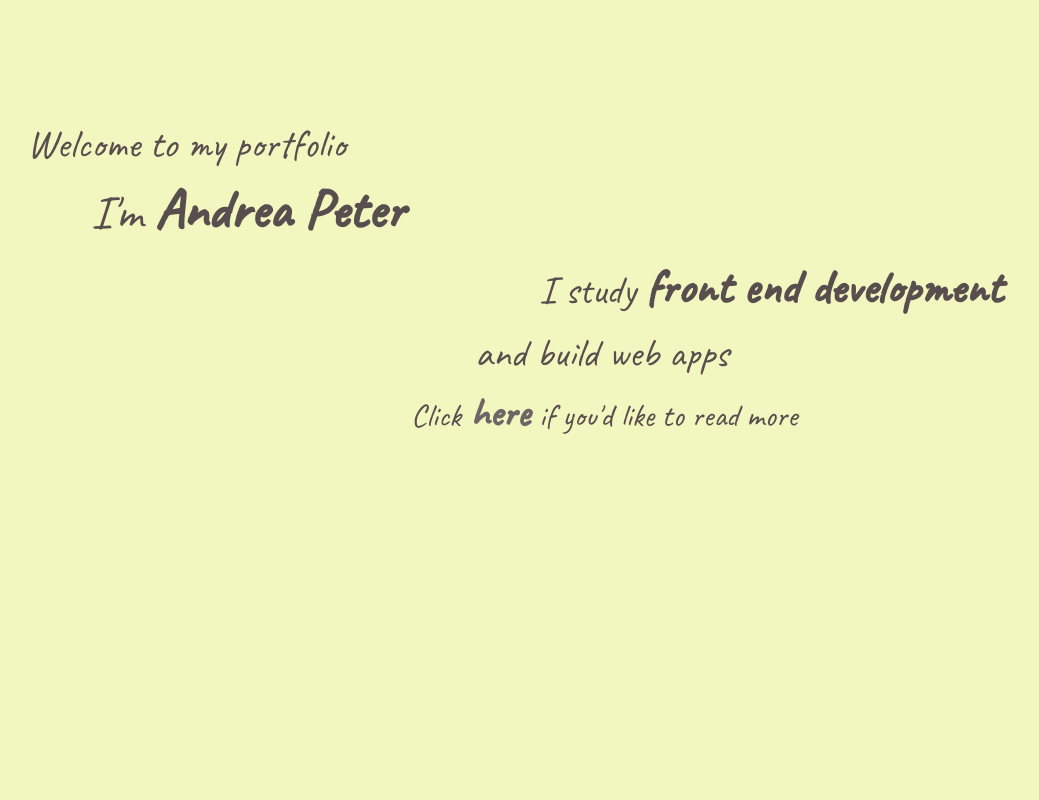
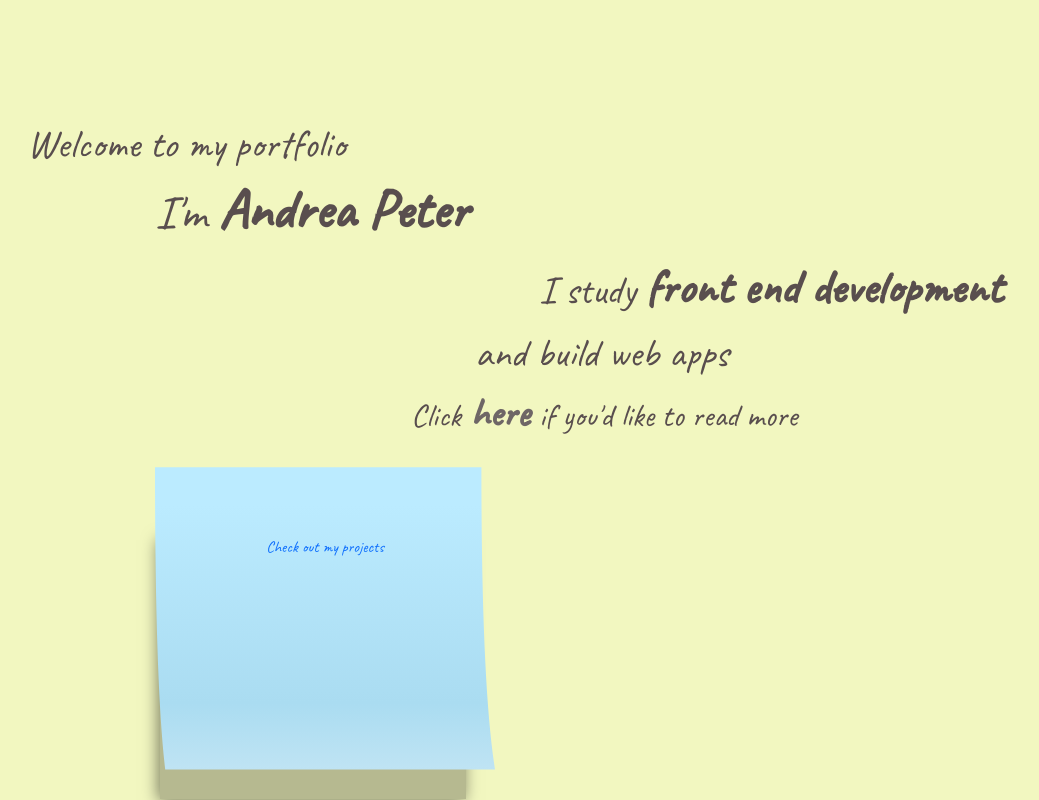
Before and after one commit to pandi1813/react-portfolio, a React (Create React App) app: page / in a window 1280 px wide. Shown: the whole page, without its empty margins (165-1204 px from the left). Built offline with nearby package versions, Linux system fonts and the light colour scheme.

Commit message:
added first sticky note as a link to project gallery page

```diff
--- /dev/null
+++ b/src/components/StickyNoteLinks/StickyNote.jsx
@@ -0,0 +1,30 @@
+import './sticky-note.css'
+import { NavLink } from 'react-router-dom'
+
+export default function StickyNote(props) {
+    return (
+        <NavLink to='projects'>
+
+            <div class="sticky-container">
+                <div class="sticky-outer">
+                    <div class="sticky">
+                        <svg width="0" height="0">
+                            <defs>
+                                <clipPath id="stickyClip" clipPathUnits="objectBoundingBox">
+                                    <path
+                                        d="M 0 0 Q 0 0.69, 0.03 0.96 0.03 0.96, 1 0.96 Q 0.96 0.69, 0.96 0 0.96 0, 0 0"
+                                        stroke-linejoin="round"
+                                        stroke-linecap="square"
+                                    />
+                                </clipPath>
+                            </defs>
+                        </svg>
+                        <div class="sticky-content">
+                            Check out my projects
+                        </div>
+                    </div>
+                </div>
+            </div>
+        </NavLink>
+    )
+}
--- /dev/null
+++ b/src/components/StickyNoteLinks/sticky-note.css
@@ -0,0 +1,59 @@
+.welcome h2 {
+    padding-left: 10vw;
+    padding-right: 5vw;
+  }
+
+
+  .sticky-container {
+    max-width: 340px;
+    position: relative;
+    margin: 0 0 0 25vw;
+    pad: 0;
+
+  }
+
+  .sticky-outer {
+    display: flex;
+    padding-top: 92.5925926%;
+    position: relative;
+
+    width: 100%;
+  }
+
+  .sticky {
+    position: absolute;
+    top: 0;
+    left: 0;
+    right: 0;
+    bottom: 0;
+  }
+
+
+  .sticky:before {
+    box-shadow: -2px 2px 15px 0 rgba(0, 0, 0, 0.5);
+    background-color: rgba(0, 0, 0, 0.25);
+    content: '';
+    width: 90%;
+    left: 5px;
+    height: 83%;
+    position: absolute;
+    top: 30%;
+  }
+
+
+  .sticky-content {
+    background: linear-gradient(180deg,
+        rgba(187, 235, 255, 1) 0%,
+        rgba(187, 235, 255, 1) 12%,
+        rgba(170, 220, 241, 1) 75%,
+        rgba(195, 229, 244, 1) 100%);
+    width: 100%;
+    height: 100%;
+    padding: 20% 10%;
+
+    justify-content: center;
+    align-items: center;
+    font-family: 'Caveat', cursive;
+    text-align: center;
+    clip-path: url(#stickyClip);
+  }
--- a/src/components/pages/Home.jsx
+++ b/src/components/pages/Home.jsx
@@ -1,9 +1,11 @@
 import Welcome from "../Welcome/Welcome";
 import BrandStatement from "../BrandStatement/BrandStatement";
+import StickyNote from "../StickyNoteLinks/StickyNote";
 
 export default function Home() {
     return <>
        <Welcome/>
        <BrandStatement/>
+       <StickyNote/>
     </>
 }
```
Also changed, not shown: src/components/BrandStatement/BrandStatement.jsx (+1 -20 lines), src/components/BrandStatement/brand-statement.css (+0 -60 lines).
